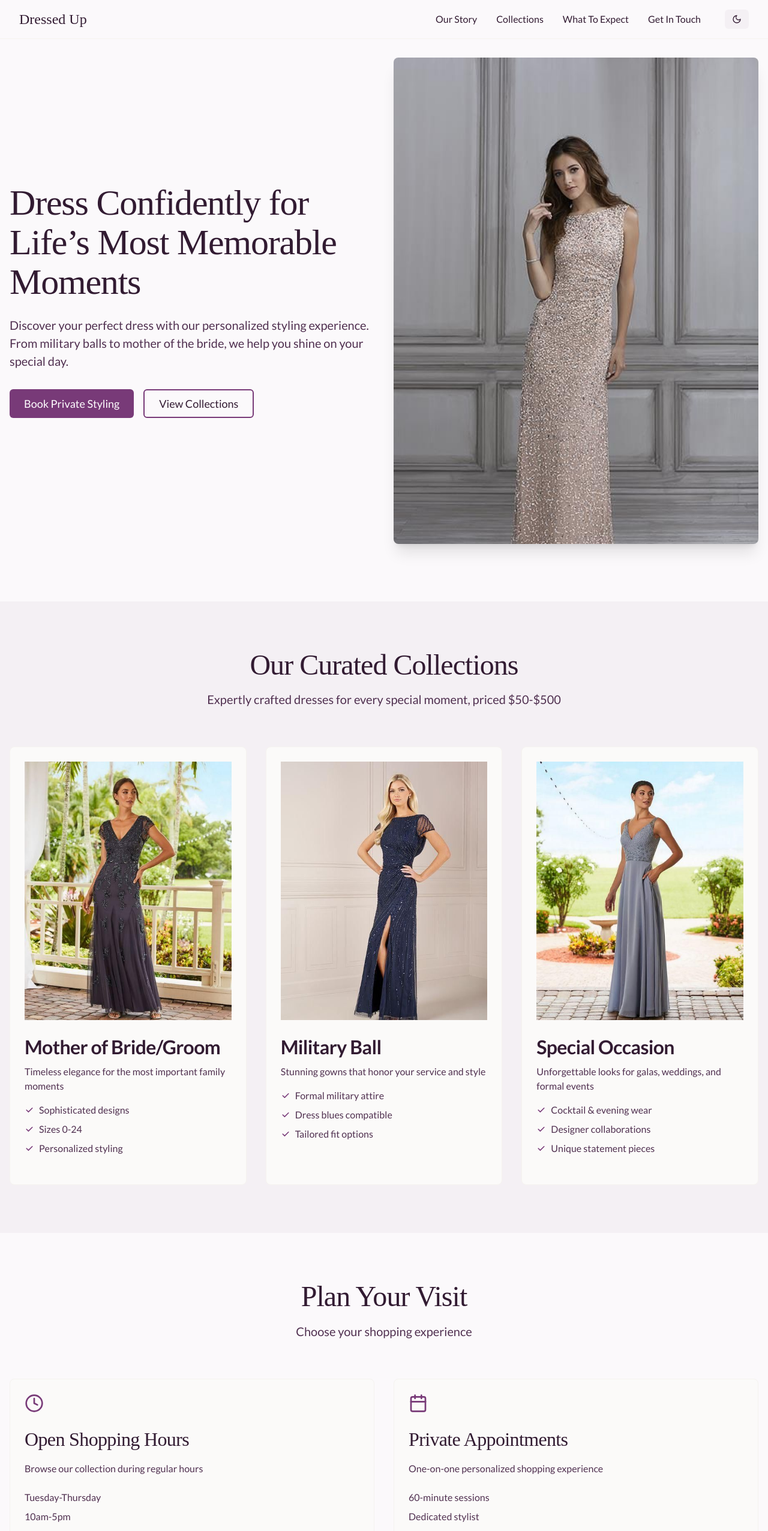
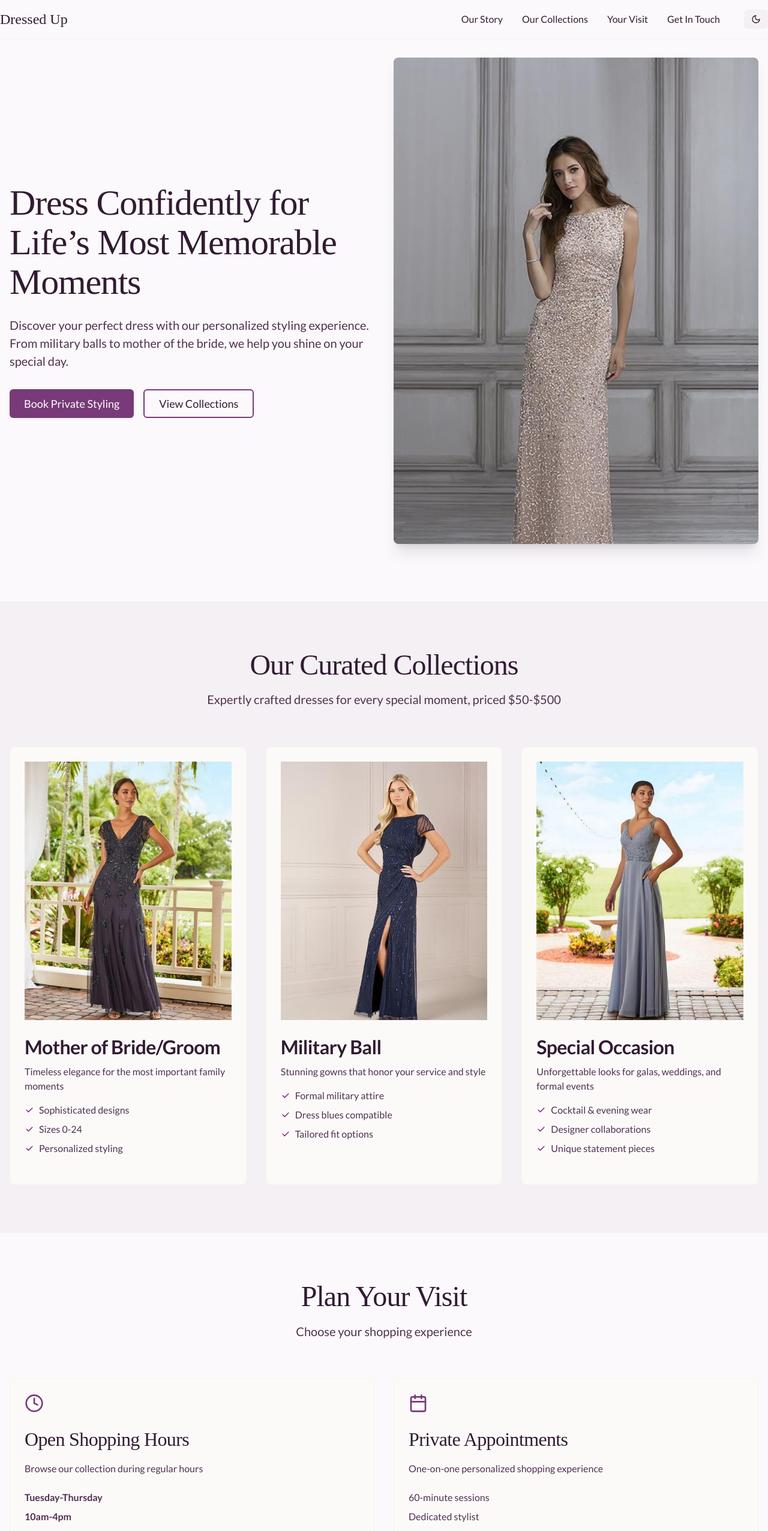
Before and after one commit to travhall/dressed-up, a Next.js app: page / in a window 1280 px wide. Shown: the top 2553 px of the page at 60% size. Built offline with nearby package versions, Linux system fonts and the light colour scheme; a web font is replaced by a local one.

Commit message:
Nav styles and other updates

```diff
--- a/src/app/globals.css
+++ b/src/app/globals.css
@@ -109,8 +109,4 @@
     focus-visible:outline-none focus-visible:ring-2 focus-visible:ring-ui-button
     disabled:opacity-50 disabled:cursor-not-allowed;
   }
-
-  .container-base {
-    @apply max-w-7xl mx-auto px-4 sm:px-6 lg:px-8;
-  }
 }
--- a/src/components/layout/footer.tsx
+++ b/src/components/layout/footer.tsx
@@ -29,7 +29,14 @@ export function Footer() {
                 className="hover:underline"
                 aria-label="Get directions to our store"
               >
-                {getFormattedAddress()}
+                {getFormattedAddress()
+                  .split("\n")
+                  .map((line, i) => (
+                    <span key={i}>
+                      {line}
+                      {i === 0 && <br />}
+                    </span>
+                  ))}
               </a>
             </address>
           </div>
@@ -37,12 +44,12 @@ export function Footer() {
           <div>
             <h3 className="font-display text-lg mb-4">Hours</h3>
             {businessInfo.hours.regular.map(({ days, hours }) => (
-              <div key={days} className="text-content-secondary">
-                <p>{days}</p>
-                <p>{hours}</p>
+              <div key={days} className="text-content-secondary mb-2">
+                <p className="font-light">{days}</p>
+                <p className="font-bold">{hours}</p>
               </div>
             ))}
-            <p className="text-content-secondary mt-2">
+            <p className="text-content-secondary italic mt-4">
               {businessInfo.hours.notes}
             </p>
           </div>
--- a/src/components/layout/nav.tsx
+++ b/src/components/layout/nav.tsx
@@ -9,8 +9,8 @@ import { cn } from "@/lib/utils";
 
 const NAV_ITEMS = [
   { label: "Our Story", href: "/story" },
-  { label: "Collections", href: "/collections" },
-  { label: "What To Expect", href: "/visit" },
+  { label: "Our Collections", href: "/collections" },
+  { label: "Your Visit", href: "/visit" },
   { label: "Get In Touch", href: "/contact" },
 ];
 
@@ -35,7 +35,7 @@ export function Nav() {
   return (
     <nav className="fixed w-full top-0 z-50">
       <div className="bg-surface-primary border-b border-ui-card-border">
-        <div className="container-base">
+        <div className="container mx-auto">
           <div className="flex justify-between h-16">
             <div className="flex items-center">
               <Link
--- a/src/components/sections/visit.tsx
+++ b/src/components/sections/visit.tsx
@@ -4,27 +4,41 @@
 import { motion } from "framer-motion";
 import { Clock, Calendar } from "lucide-react";
 import { Button } from "@/components/ui/button";
+import { businessInfo } from "@/lib/config/contact";
 import type { LucideIcon } from "lucide-react";
 
 interface VisitOption {
   title: string;
   description: string;
-  details: string[];
   icon: LucideIcon;
+  details: {
+    text: string;
+    emphasis?: boolean;
+  }[];
 }
+
+const regularHours = businessInfo.hours.regular[0];
 
 const VISIT_OPTIONS: VisitOption[] = [
   {
     title: "Open Shopping Hours",
     description: "Browse our collection during regular hours",
-    details: ["Tuesday-Thursday", "10am-5pm", "Walk-ins welcome"],
     icon: Clock,
+    details: [
+      { text: regularHours.days, emphasis: true },
+      { text: regularHours.hours, emphasis: true },
+      { text: "Walk-ins welcome" },
+    ],
   },
   {
     title: "Private Appointments",
     description: "One-on-one personalized shopping experience",
-    details: ["60-minute sessions", "Dedicated stylist", "Flexible scheduling"],
     icon: Calendar,
+    details: [
+      { text: "60-minute sessions" },
+      { text: "Dedicated stylist" },
+      { text: "Flexible scheduling" },
+    ],
   },
 ];
 
@@ -85,11 +99,13 @@ export default function Visit() {
               >
                 {option.details.map((detail) => (
                   <motion.li
-                    key={detail}
+                    key={detail.text}
                     variants={item}
-                    className="text-content-secondary"
+                    className={`text-content-secondary ${
+                      detail.emphasis ? "font-bold" : ""
+                    }`}
                   >
-                    {detail}
+                    {detail.text}
                   </motion.li>
                 ))}
               </motion.ul>
--- a/src/lib/config/contact.ts
+++ b/src/lib/config/contact.ts
@@ -33,5 +33,5 @@ export function formatPhoneNumber(phone: string): string {
 
 export function getFormattedAddress(): string {
   const { street, city, state, zip } = businessInfo.address;
-  return `${street}, ${city}, ${state} ${zip}`;
+  return `${street}\n${city}, ${state} ${zip}`;
 }
```
